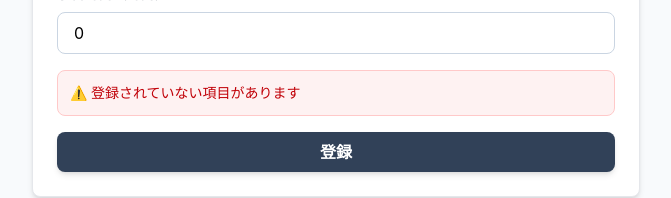
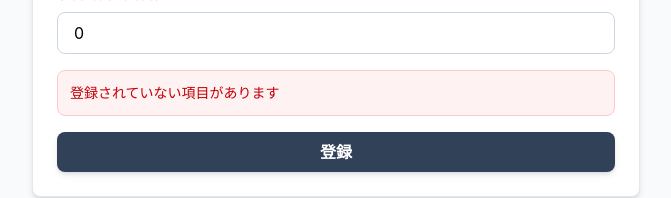
Before and after one commit to yuppy52/StudyTimes, a React (Vite) app: page / in a window 1280 px wide. Both pictures are taken after a click on the button "登録". Shown: the part 307-505 px from the top of the page, without its empty margins (304-975 px from the left). Built offline with nearby package versions, Linux system fonts and the light colour scheme; no server answers; the database is empty.

Commit message:
登録されていない項目があるメッセージを仕様通りに変更

```diff
--- a/src/App.jsx
+++ b/src/App.jsx
@@ -118,7 +118,7 @@ const App = () => {
 
           {haveError && (
             <div className="bg-red-50 border border-red-200 rounded-lg p-3 mb-4 text-red-700 text-sm">
-              ⚠️ 登録されていない項目があります
+              登録されていない項目があります
             </div>
           )}
 
```
